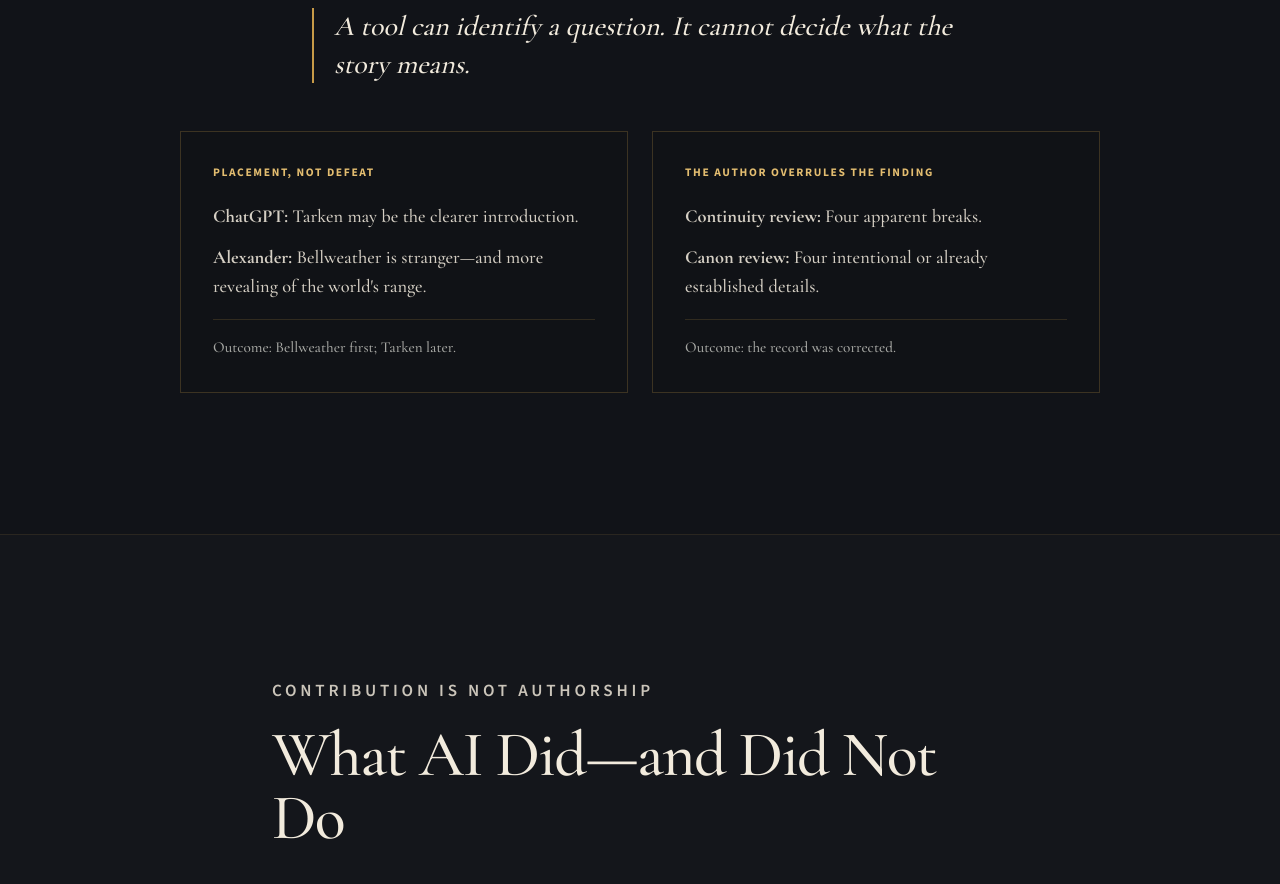
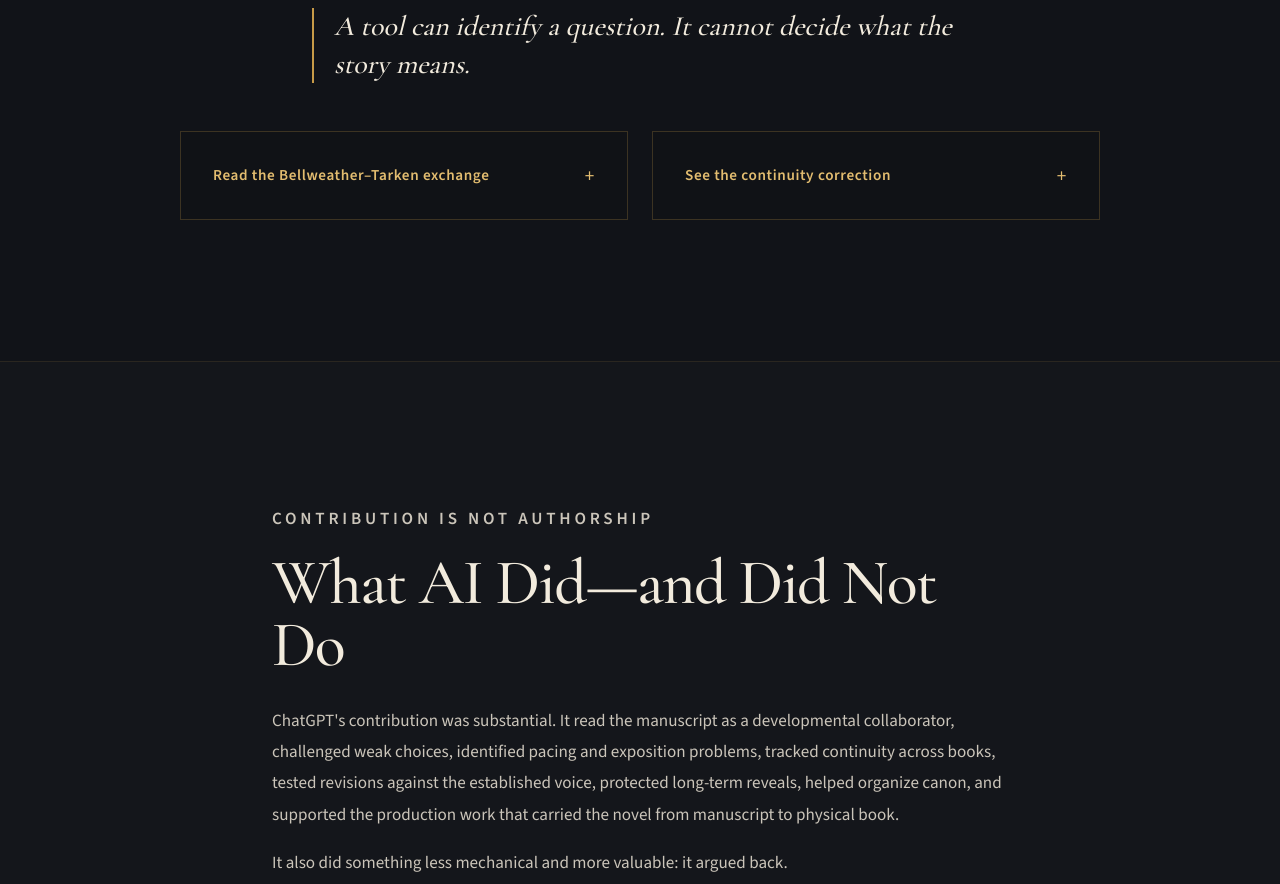
Before and after one commit to steel-beam-cs/andellian-site, a Next.js app: page /behind-the-forge in a window 1280 px wide. Shown: the part 8600-9484 px from the top of the page. Built offline with nearby package versions, Linux system fonts and the light colour scheme.

Commit message:
Add accessible evidence disclosures

```diff
--- a/src/app/behind-the-forge/page.tsx
+++ b/src/app/behind-the-forge/page.tsx
@@ -32,6 +32,21 @@ function EvidenceCard({
       <figcaption>{label}</figcaption>
       <blockquote>{children}</blockquote>
     </figure>
+  );
+}
+
+function EvidenceDisclosure({
+  label,
+  children,
+}: {
+  label: string;
+  children: React.ReactNode;
+}) {
+  return (
+    <details className="forge-evidence-card forge-evidence-disclosure">
+      <summary>{label}</summary>
+      <blockquote>{children}</blockquote>
+    </details>
   );
 }
 
@@ -378,26 +393,61 @@ export default function BehindTheForgePage() {
             </blockquote>
           </div>
           <div className="site-shell forge-evidence-grid">
-            <EvidenceCard label="Placement, not defeat">
+            <EvidenceDisclosure label="Read the Bellweather–Tarken exchange">
               <p>
-                <strong>ChatGPT:</strong> Tarken may be the clearer introduction.
+                <strong>ChatGPT:</strong> I would lead with <em>The Troll of
+                Tarken</em>. It gives readers the clearest introduction to
+                Andellian&apos;s broader fantasy identity.
               </p>
               <p>
                 <strong>Alexander:</strong> Bellweather is stranger—and more
-                revealing of the world&apos;s range.
+                revealing of the world&apos;s range. It shows readers that
+                Andellian can surprise them before asking them to enter the
+                novel.
+              </p>
+              <p>
+                <strong>ChatGPT:</strong> Then Bellweather can serve as the
+                signup story, with Tarken moved into the later reader sequence.
+              </p>
+              <p>
+                <strong>Alexander:</strong> Bellweather.
               </p>
               <p className="evidence-outcome">Outcome: Bellweather first; Tarken later.</p>
-            </EvidenceCard>
-            <EvidenceCard label="The author overrules the finding">
+            </EvidenceDisclosure>
+            <EvidenceDisclosure label="See the continuity correction">
               <p>
-                <strong>Continuity review:</strong> Four apparent breaks.
+                <strong>Continuity review:</strong> The hammer appears to be
+                missing before it is recovered.
               </p>
               <p>
-                <strong>Canon review:</strong> Four intentional or already
-                established details.
+                <strong>Alexander:</strong> The recovery had already been
+                established.
               </p>
-              <p className="evidence-outcome">Outcome: the record was corrected.</p>
-            </EvidenceCard>
+              <p>
+                <strong>Continuity review:</strong> The event appears to happen
+                after a delay.
+              </p>
+              <p>
+                <strong>Alexander:</strong> It happened immediately.
+              </p>
+              <p>
+                <strong>Continuity review:</strong> The character&apos;s
+                religious status appears inconsistent.
+              </p>
+              <p>
+                <strong>Alexander:</strong> He had already made that religious
+                choice.
+              </p>
+              <p>
+                <strong>Continuity review:</strong> The name appears to be
+                misspelled.
+              </p>
+              <p>
+                <strong>Alexander:</strong> The odd spelling is deliberate
+                personal speech.
+              </p>
+              <p className="evidence-outcome">Outcome: The record was corrected.</p>
+            </EvidenceDisclosure>
           </div>
         </section>
 
--- a/src/app/globals.css
+++ b/src/app/globals.css
@@ -1574,6 +1574,46 @@ img {
   margin: 0 0 0.8rem;
 }
 
+.forge-evidence-disclosure > summary {
+  align-items: center;
+  color: var(--gold-bright);
+  cursor: pointer;
+  display: flex;
+  font-size: 0.95rem;
+  font-weight: 600;
+  gap: 1rem;
+  justify-content: space-between;
+  letter-spacing: 0.04em;
+  list-style: none;
+}
+
+.forge-evidence-disclosure > summary::-webkit-details-marker {
+  display: none;
+}
+
+.forge-evidence-disclosure > summary::after {
+  content: "+";
+  flex: 0 0 auto;
+  font-size: 1.2rem;
+  font-weight: 400;
+  line-height: 1;
+}
+
+.forge-evidence-disclosure[open] > summary::after {
+  content: "−";
+}
+
+.forge-evidence-disclosure > summary:focus-visible {
+  outline: 2px solid var(--gold-bright);
+  outline-offset: 4px;
+}
+
+.forge-evidence-disclosure[open] > blockquote {
+  border-top: 1px solid rgba(199, 154, 71, 0.14);
+  margin-top: 1.25rem;
+  padding-top: 1.25rem;
+}
+
 .forge-evidence-card blockquote p:last-child {
   margin-bottom: 0;
 }
```
